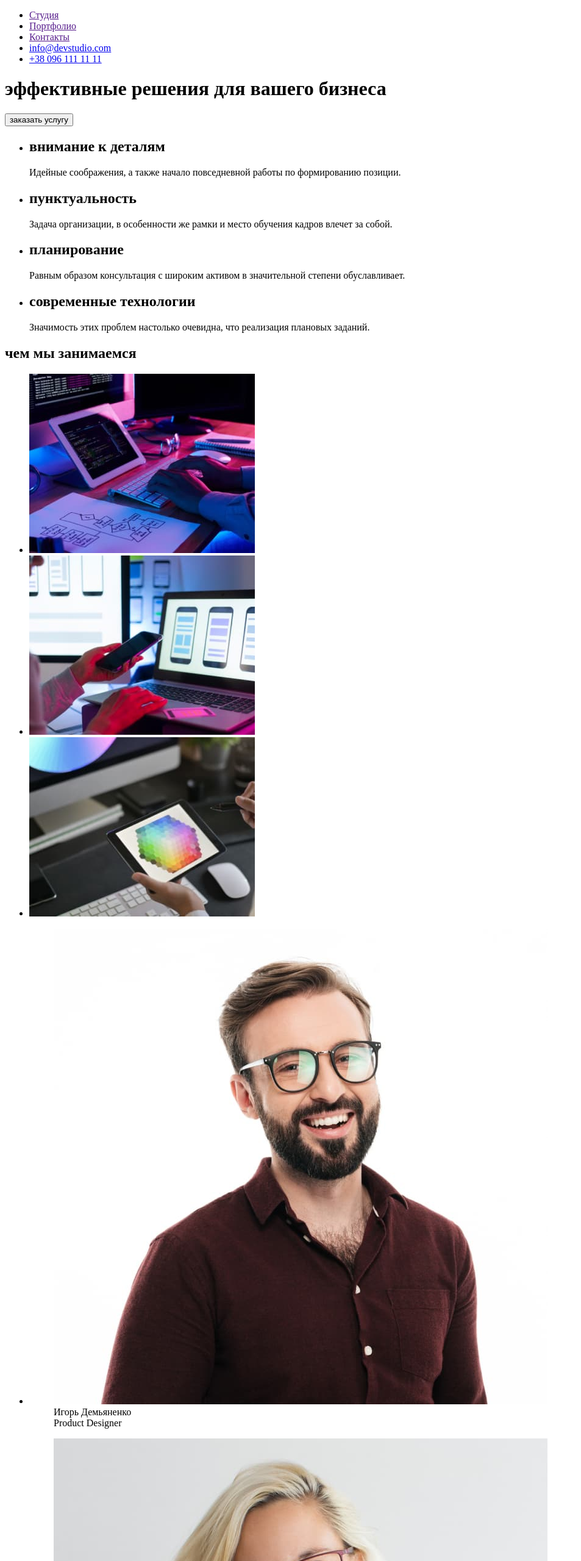
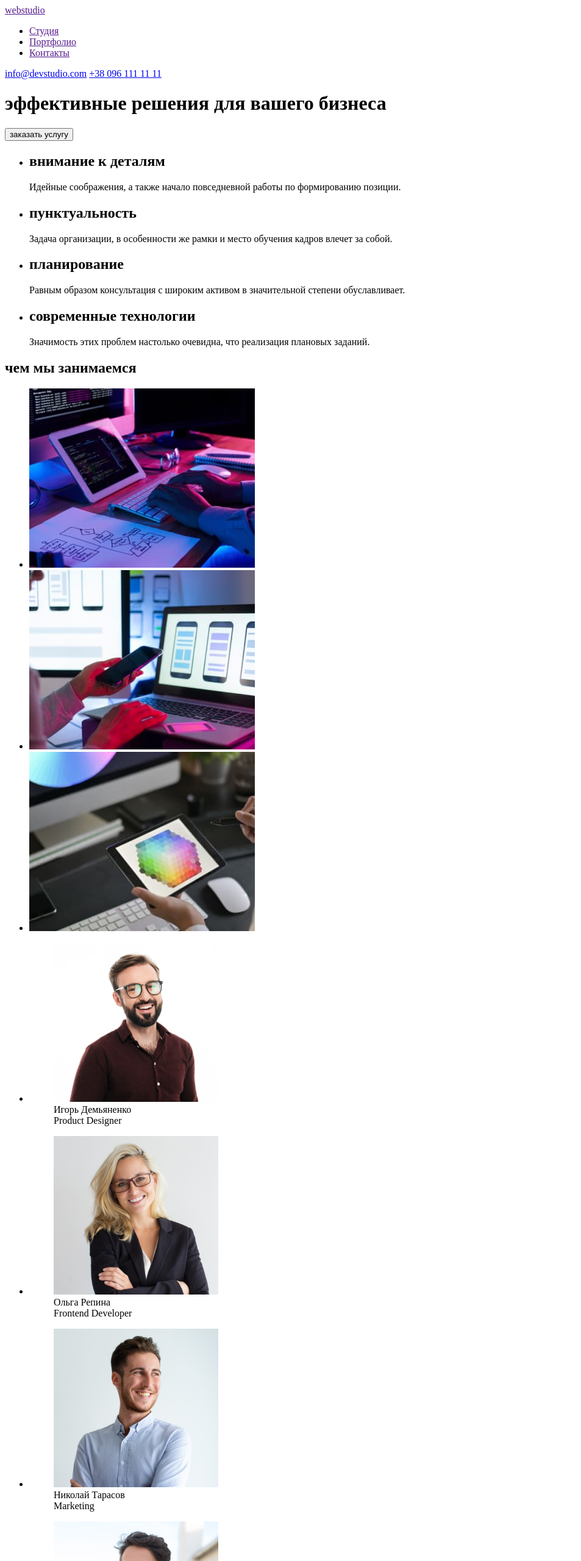
Before and after one commit to NataliaBulanova/goit-markup-hw-01, a plain HTML site: page index.html in a window 1280 px wide. Shown: the top 2560 px of the page at 61% size, without its empty margins (0-953 px from the left). Drawn offline with Linux system fonts and the light colour scheme.

Commit message:
Устанавливает ширину изображений

```diff
--- a/index.html
+++ b/index.html
@@ -2,8 +2,7 @@
 <html lang="ru">
     <head>
         <!--Logo-->
-        <a href="">
-        </a>
+        <a href="">webstudio</a>
         <!--Navigation-->
         <nav>
             <ul>
@@ -19,16 +18,12 @@
                 <li>
                     <a href="">Контакты</a>
                 </li>
-                <!--Mail-->
-                <li>
-                    <a href="mailto:info@devstudio.com">info@devstudio.com</a>
-                </li>
-                <!--Telefone-->
-                <li>
-                    <a href="tel:+380961111111">+38 096 111 11 11</a>
-                </li>
             </ul>
         </nav>
+        <!--Mail-->
+        <a href="mailto:info@devstudio.com">info@devstudio.com</a>
+        <!--Telefone-->
+        <a href="tel:+380961111111">+38 096 111 11 11</a>
         <!--Efficient solutions for your business-->
         <h1>эффективные решения для вашего бизнеса</h1>
         <!--Order service-->
@@ -70,13 +65,13 @@
             <h2>чем мы занимаемся</h2>
             <ul>
                 <li>
-                    <img src="./images/typing_code.jpg" alt="code_typing_sheet_with_site_structure" width="">
+                    <img src="./images/typing_code.jpg" alt="code_typing_sheet_with_site_structure" width="370">
                 </li>
                 <li>
-                    <img src="./images/smartphone.jpg" alt="smartphone_in_hand_laptop" width="">
+                    <img src="./images/smartphone.jpg" alt="smartphone_in_hand_laptop" width="370">
                 </li>
                 <li>
-                    <img src="./images/design.jpg" alt="laptop_with_color_wheel" width="">
+                    <img src="./images/design.jpg" alt="laptop_with_color_wheel" width="370">
                 </li>
             </ul>
         </div>
@@ -86,28 +81,28 @@
                 <!--Product designer-->
                 <li>
                     <figure>
-                    <img src="./images/Ihor_Demjanenko.jpg" alt="Ihor Demjanenko Product Designer" width="">
+                    <img src="./images/Ihor_Demjanenko.jpg" alt="Ihor Demjanenko Product Designer" width="270">
                     <figcaption>Игорь Демьяненко <br><span>Product Designer</span></figcaption>
                  </figure>
                 </li>
                 <!--Frontend developer-->
                 <li>
                     <figure>
-                    <img src="./images/Olga_Repina.jpg" alt="Olga Repina Frontend Developer" width="">
+                    <img src="./images/Olga_Repina.jpg" alt="Olga Repina Frontend Developer" width="270">
                     <figcaption>Ольга Репина <br><span>Frontend Developer</span></figcaption>
                  </figure>
                 </li>
                 <!--Marketing-->
                 <li>
                     <figure>
-                    <img src="./images/Nikolaj_Tarasov.jpg" alt="Nikolaj Tarasov Marketing" width="">
+                    <img src="./images/Nikolaj_Tarasov.jpg" alt="Nikolaj Tarasov Marketing" width="270">
                     <figcaption>Николай Тарасов <br><span>Marketing</span></figcaption>
                  </figure>
                 </li>
                 <!--UI designer-->
                 <li>
                     <figure>
-                    <img src="./images/Mikhaik_Yermakov.jpg" alt="Mikhail Yermakov UI Designer" width="">
+                    <img src="./images/Mikhaik_Yermakov.jpg" alt="Mikhail Yermakov UI Designer" width="270">
                     <figcaption>Михаил Ермаков <br><span>UI Designer</span></figcaption>
                  </figure>
                 </li>
@@ -116,7 +111,7 @@
     </main>
     <footer>
         <!--Logo-->
-        <a href=""></a>
+        <a href="">webstudio</a>
         <!--Address-->
         <address>г. Киев, пр-т Леси Украинки, 26</address>
         <!--Mail-->
```
